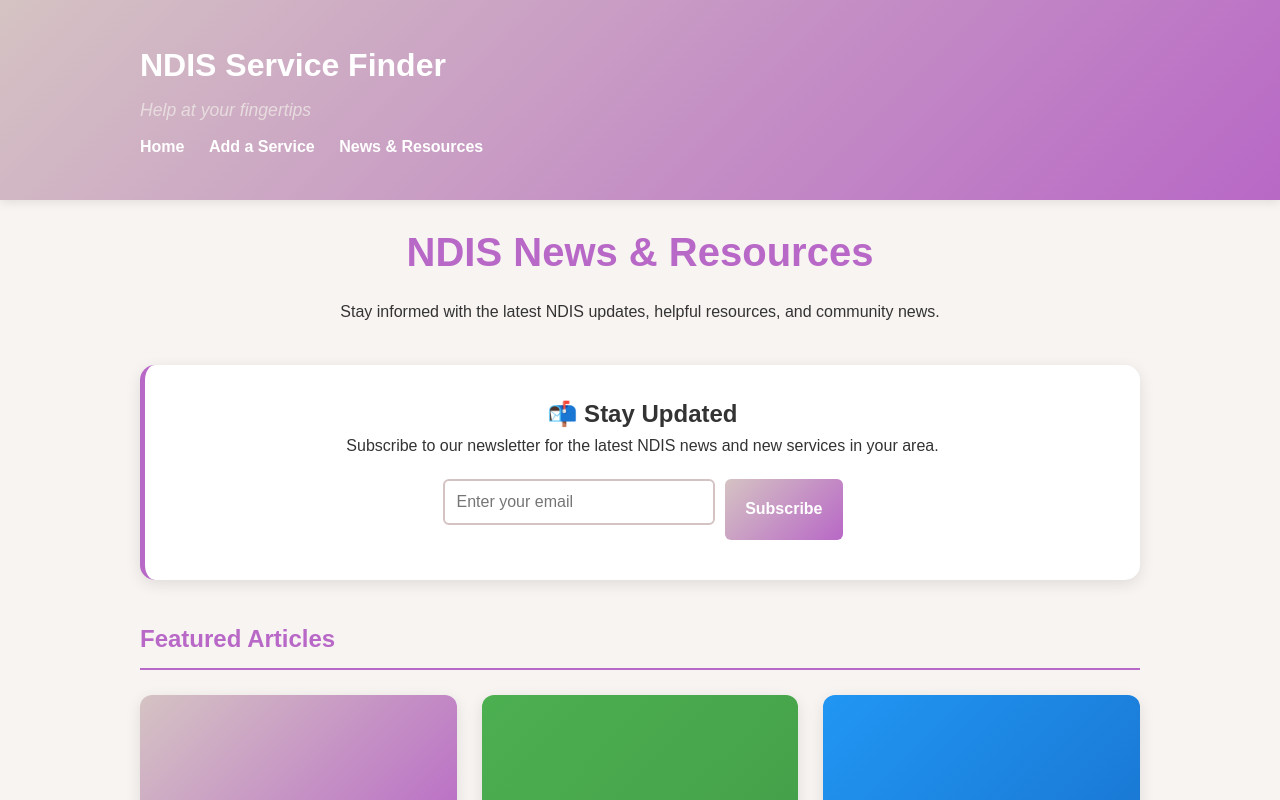
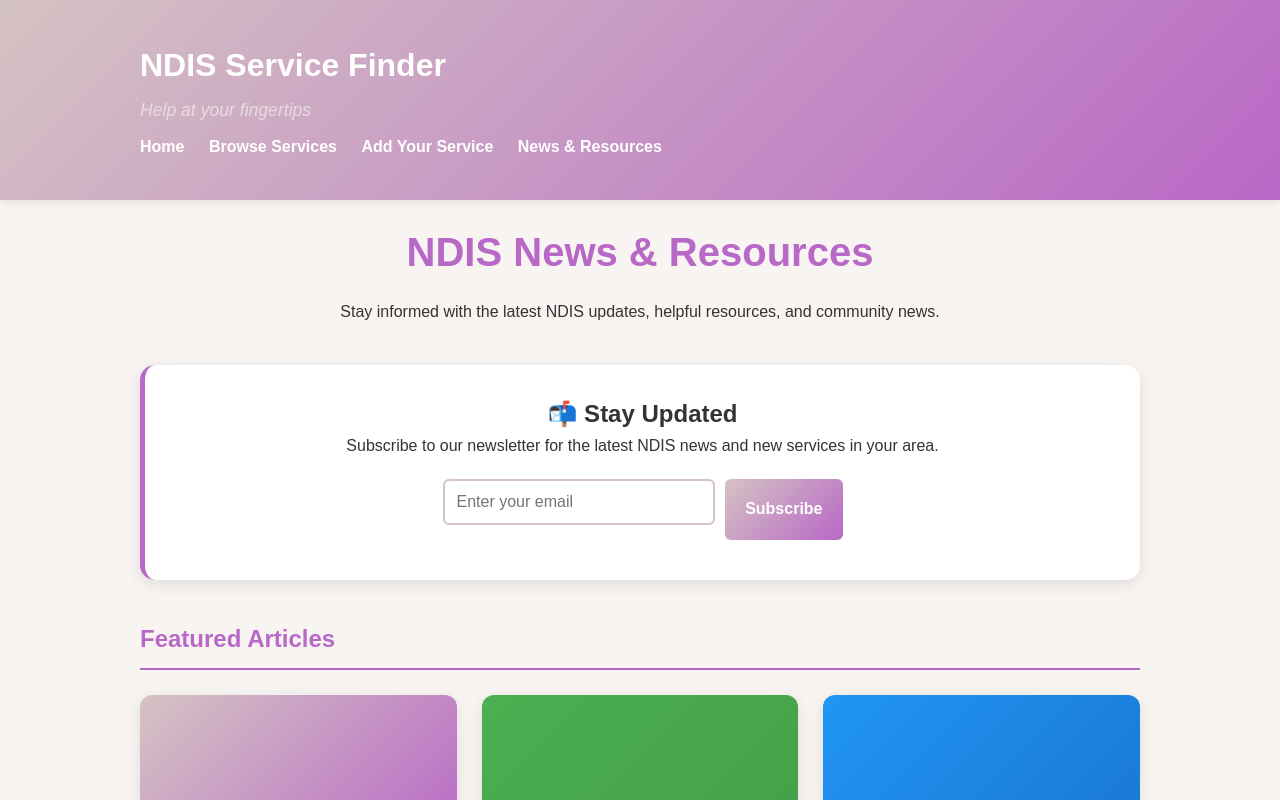
Before and after one commit to jaydenf1995-rgb/NDIS-Service-Finder, a website: page public/blog.html in a window 1280 px wide. Shown: the top 800 px of the page. Drawn offline with Linux system fonts and the light colour scheme.

Commit message:
Update blog.html
Added Browse Services page to header. Updated add a service to Add Your Service

```diff
--- a/public/blog.html
+++ b/public/blog.html
@@ -14,7 +14,8 @@
         </div>
         <nav>
             <a href="index.html">Home</a>
-            <a href="add.html">Add a Service</a>
+            <a href="browse.html">Browse Services</a>
+            <a href="add.html">Add Your Service</a>
             <a href="blog.html">News & Resources</a>
         </nav>
     </div>
@@ -157,4 +158,5 @@
 });
 </script>
 </body>
+
 </html>
```
